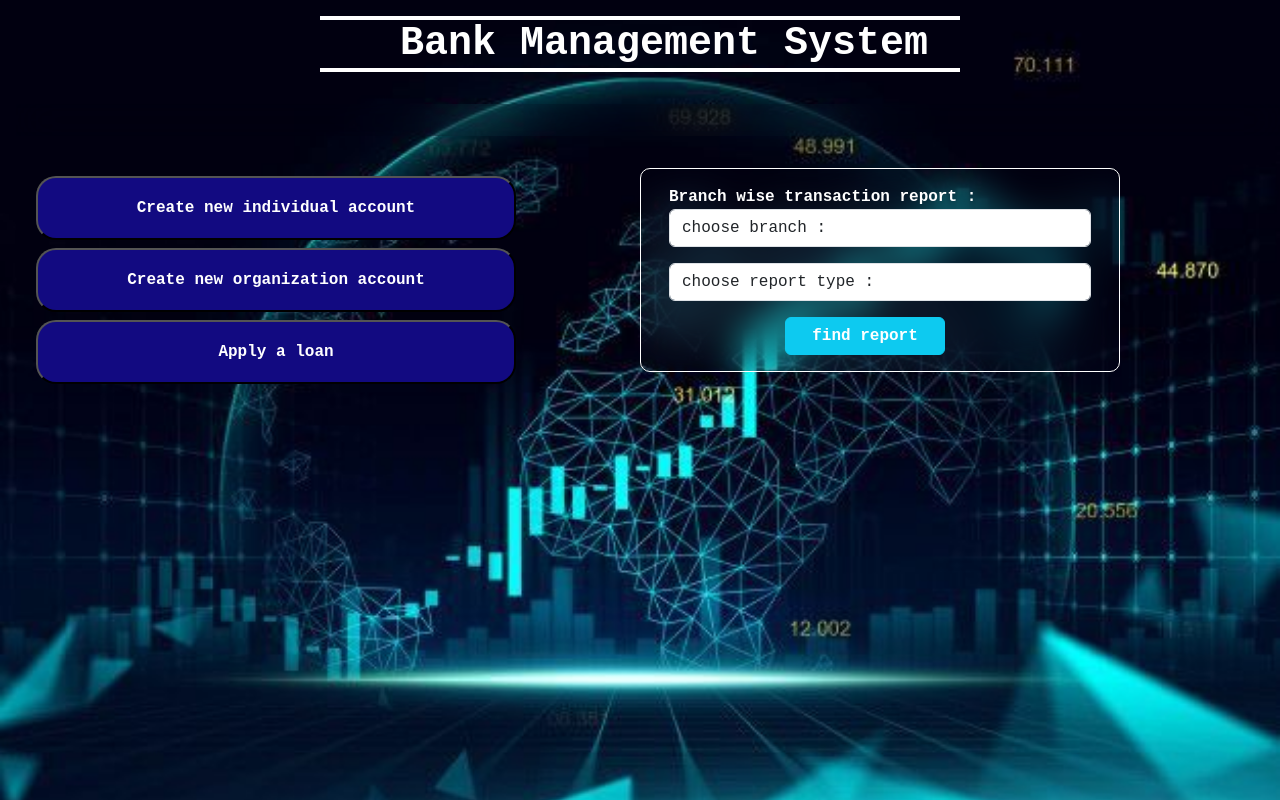
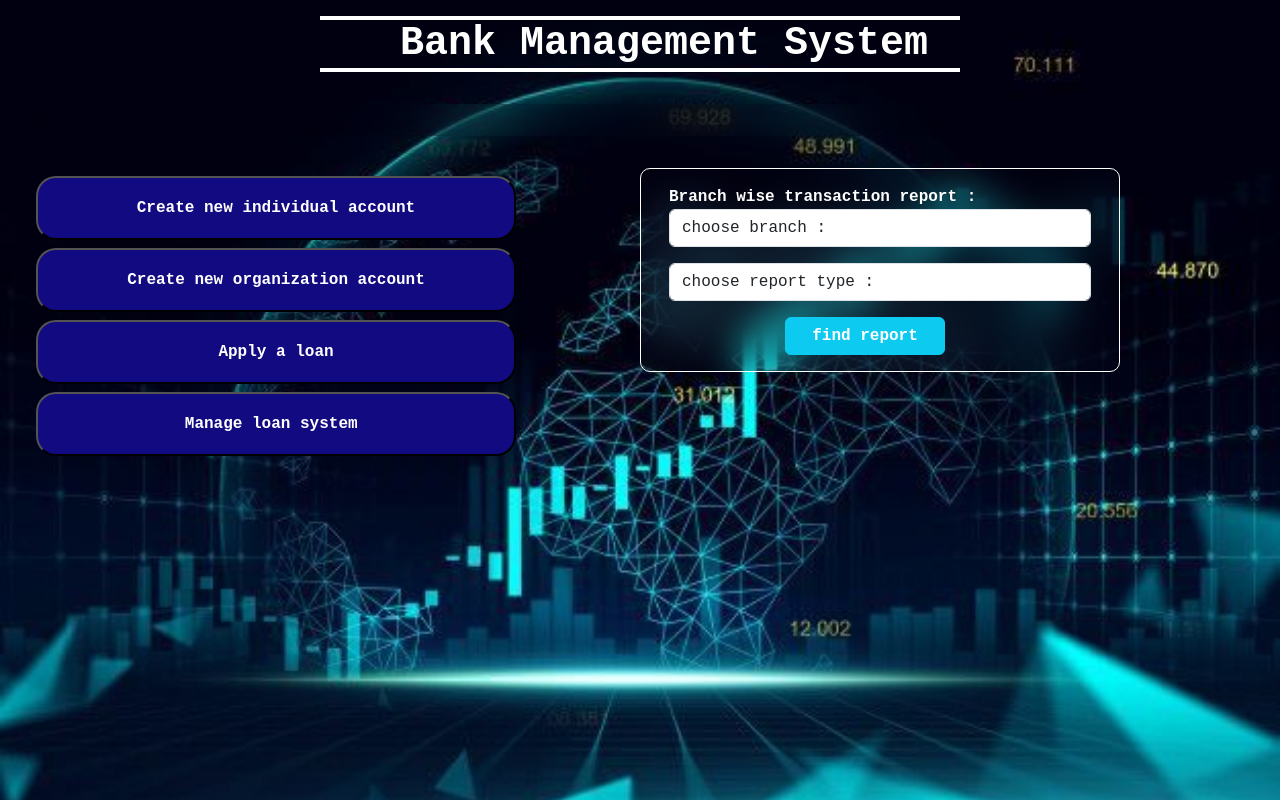
Before and after one commit to Kisara-k/bank-sys, a React (Create React App) app in the folder client/: page /BMS in a window 1280 px wide. Built offline with nearby package versions, Linux system fonts and the light colour scheme.

Commit message:
add loan approve.js

```diff
--- a/client/src/App.js
+++ b/client/src/App.js
@@ -11,6 +11,7 @@ import Bmslogin from './pages/Bmslogin';
 import Bms from './pages/Bms';
 import BranchReport from './pages/BranchReport';
 import Lateloan from './pages/Lateloan';
+import LoanApprove from './pages/LoanApprove';
 
 function App() {
   return (
@@ -29,6 +30,7 @@ function App() {
           <Route path='/branch_transaction' element={<BranchReport/>}></Route>
           <Route path='/apply-loan' element={<Loans/>}></Route>
           <Route path='/late_loan' element={<Lateloan/>}></Route>
+          <Route path='/loanManage' element={<LoanApprove/>}></Route>
         </Routes>
       </div>
     </Router>
--- a/client/src/pages/Bms.css
+++ b/client/src/pages/Bms.css
@@ -81,7 +81,7 @@
     display: none;
 }
 
-#createBtn,#loan2,#createOrganizeBtn,#employeeAdd{
+#createBtn,#loan2,#createOrganizeBtn,#employeeAdd,#loanManage{
     height: 4rem;
     margin-top: 0.5rem;
     width: 30rem;
@@ -93,7 +93,7 @@
     border-radius: 20px;
 
 }
-#createBtn:hover,#loan2:hover,#createOrganizeBtn:hover,#employeeAdd:hover{
+#createBtn:hover,#loan2:hover,#createOrganizeBtn:hover,#employeeAdd:hover,#loanManage:hover{
     background-color: aqua;
     color: black;
 }
--- a/client/src/pages/Bms.js
+++ b/client/src/pages/Bms.js
@@ -160,6 +160,10 @@ export default function Bms(){
             }
         })
 
+    };
+
+    const loanManage=()=>{
+        window.location.href="/loanManage";
     }
 
     const ok=()=>{
@@ -209,6 +213,9 @@ export default function Bms(){
                         </div>
                         <div className="row">
                             <input type="button" id="employeeAdd" onClick={addEmployee} value="Add new employee"></input>
+                        </div>
+                        <div className="row">
+                            <input type="button" id="loanManage" onClick={loanManage} value="Manage loan system "></input>
                         </div>
                     </div>
 
--- /dev/null
+++ b/client/src/pages/LoanApprove.js
@@ -0,0 +1,8 @@
+import React from "react";
+
+export default function LoanApprove(){
+    return(
+        <h1>Loan Management System</h1>
+
+    )
+}
```
Also changed, not shown: client/src/pages/LoanApprove.css (added).
